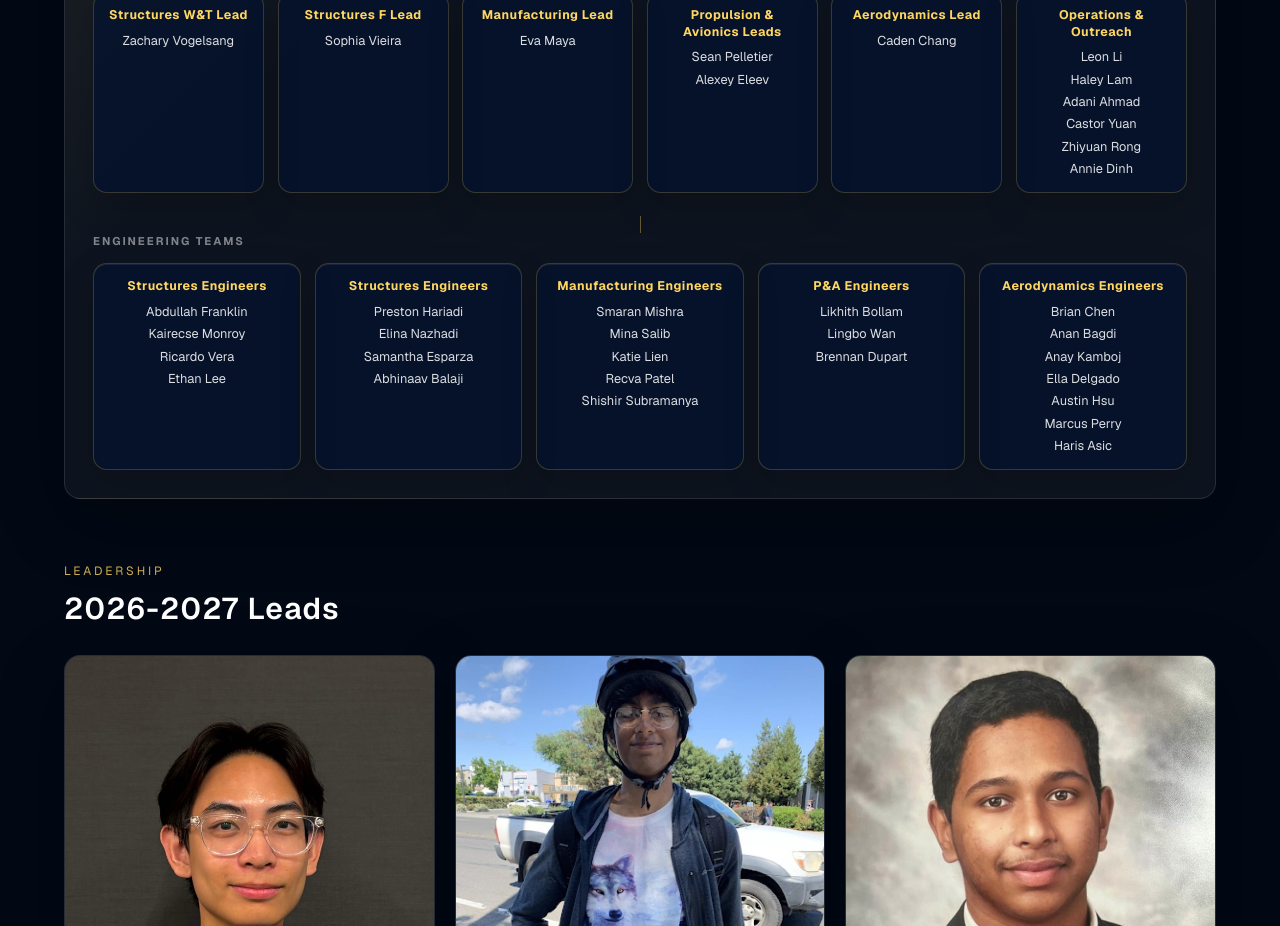
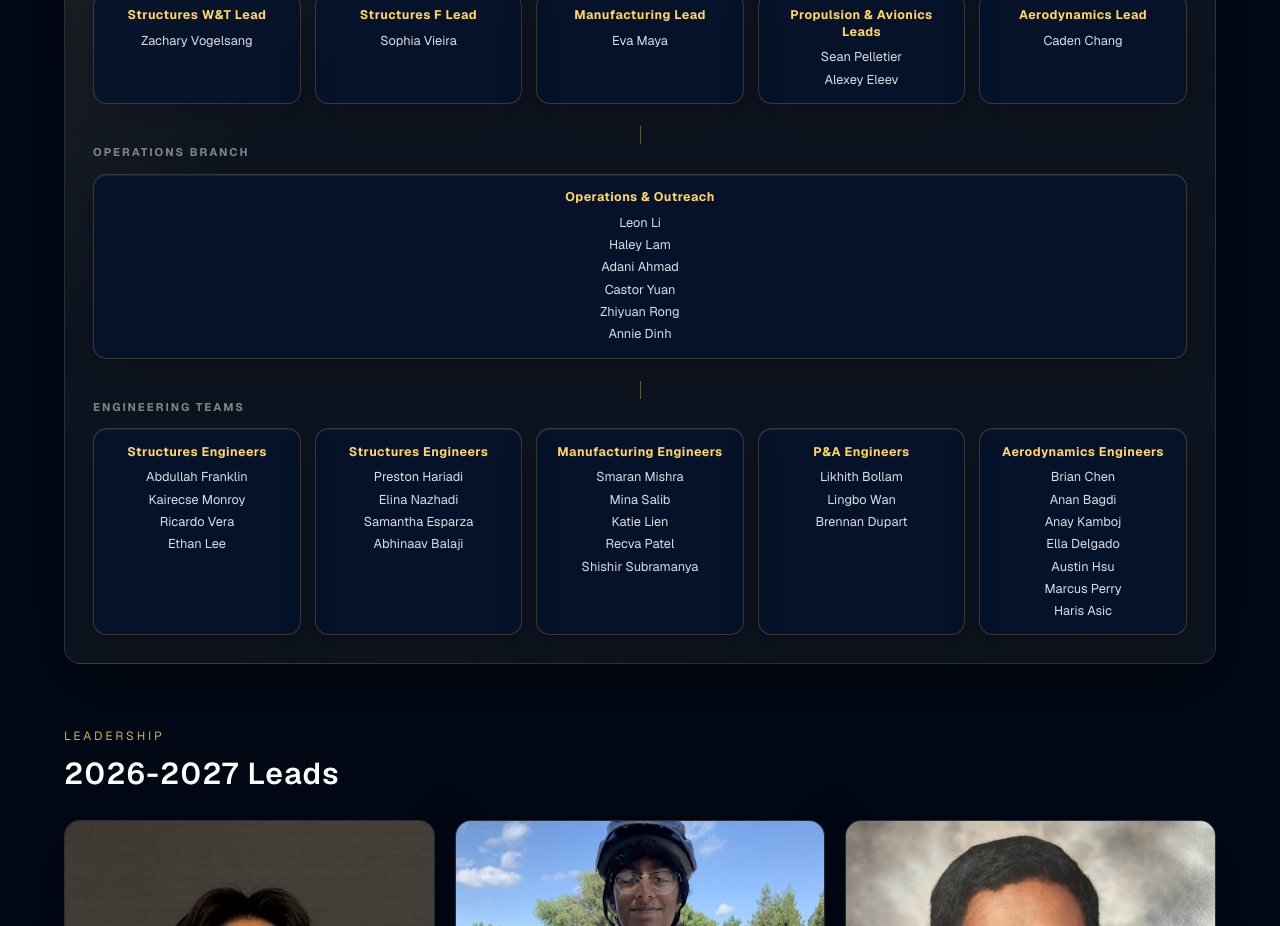
Before and after one commit to uciaerodesign/Aero-Design-Website, a Next.js app in the folder areofrontend/: page / in a window 1280 px wide. Shown: the part 2440-3366 px from the top of the page. Built offline with nearby package versions, Linux system fonts and the light colour scheme.

Commit message:
Separate operations org chart branch

```diff
--- a/areofrontend/src/app/page.js
+++ b/areofrontend/src/app/page.js
@@ -118,6 +118,11 @@ export default function Home() {
           title: "Aerodynamics Lead",
           names: ["Caden Chang"],
         },
+      ],
+    },
+    {
+      level: "Operations Branch",
+      groups: [
         {
           title: "Operations & Outreach",
           names: [
```
